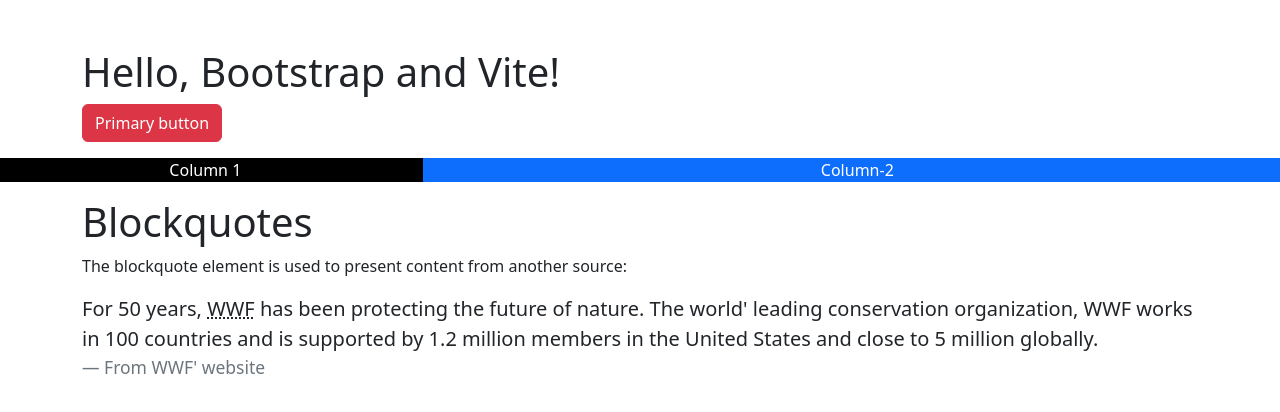
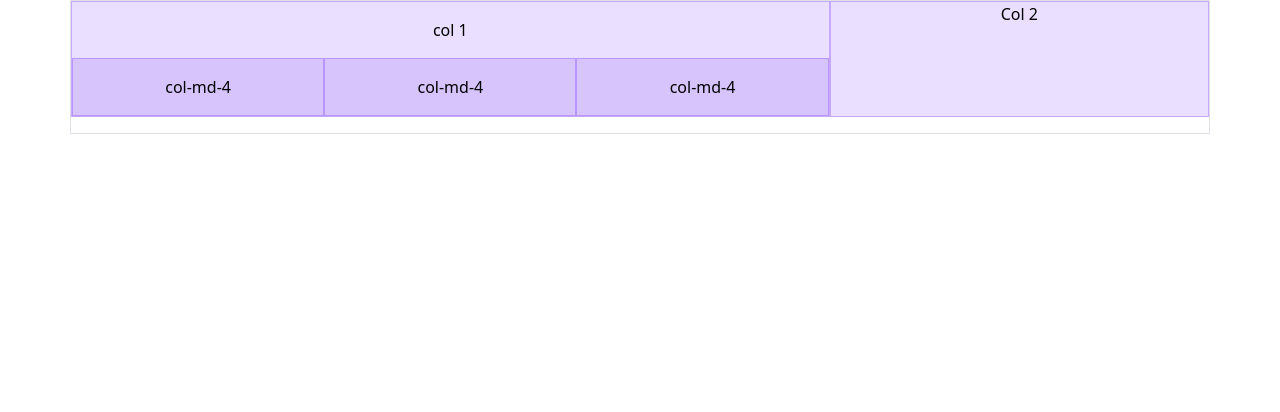
Before and after one commit to luyvannda/bootstrap-practice, a React (Vite) app: page / in a window 1280 px wide. Shown: the top 412 px of the page. Built offline with nearby package versions, Linux system fonts and the light colour scheme.

Commit message:
practice using grid column

```diff
--- a/src/App.css
+++ b/src/App.css
@@ -1 +1,5 @@
-/*# sourceMappingURL=App.css.map */
+[class*=col] {
+  background-color: rgba(113, 44, 249, 0.15);
+  border: 1px solid rgba(113, 44, 249, 0.3);
+  color: #000;
+}/*# sourceMappingURL=App.css.map */
--- a/src/App.scss
+++ b/src/App.scss
@@ -0,0 +1,5 @@
+[class*="col"] {
+  background-color: rgba(112.520718, 44.062154, 249.437846, .15);
+  border: 1px solid rgba(112.520718, 44.062154, 249.437846, .3);
+  color: #000;
+}
--- a/src/components/BootStrap.jsx
+++ b/src/components/BootStrap.jsx
@@ -1,23 +1,19 @@
 export default function Bootstrap() {
   return (
     <>
-      <div className="container pt-5">
-        <h1>Hello, Bootstrap and Vite!</h1>
-        <button className="btn btn-danger">Primary button</button>
-      </div>
+      <div className="container-md border">
 
-      <div className="row mt-3 mb-3">
-        <div className="col-sm-4 bg-black text-white text-center">Column 1</div>
-        <div className="col-sm-8 bg-primary text-white text-center">Column-2</div>
-      </div>
-
-      <div className="container mt-3">
-        <h1>Blockquotes</h1>
-        <p>The blockquote element is used to present content from another source:</p>
-        <blockquote className="blockquote">
-          <p>For 50 years, <abbr title="World Wide Fund for Nature">WWF</abbr>  has been protecting the future of nature. The world&apos; leading conservation organization, WWF works in 100 countries and is supported by 1.2 million members in the United States and close to 5 million globally.</p>
-          <footer className="blockquote-footer">From WWF&apos; website</footer>
-        </blockquote>
+        <div className="row pb-3 text-center">
+          <div className="col-md-8">
+            <div className="p-3">col 1</div>
+            <div className="row">
+              <div className="col-md-4 p-3">col-md-4</div>
+              <div className="col-md-4 p-3">col-md-4</div>
+              <div className="col-md-4 p-3">col-md-4</div>
+            </div>
+          </div>
+          <div className="col-md-4">Col 2</div>
+        </div>
       </div>
     </>
   )
```
Also changed, not shown: 1 other file (tests, documents, lock files or other folders).
